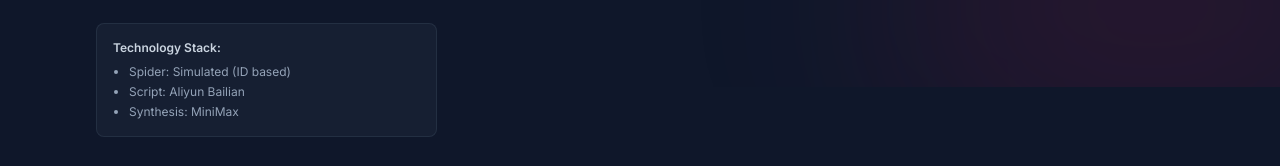
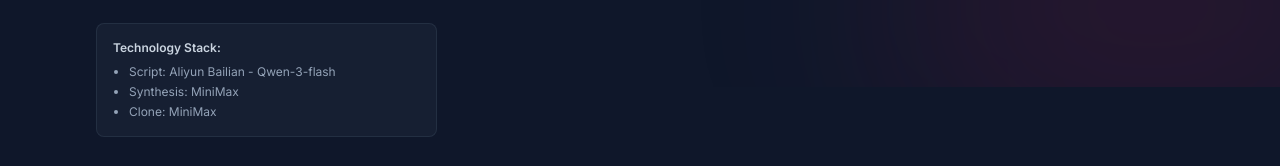
Before and after one commit to CrossLee/vibehacks-weibodcast, a React (Vite) app: page / in a window 1280 px wide. Shown: the part 713-879 px from the top of the page. Built offline with nearby package versions, Linux system fonts and the light colour scheme.

Commit message:
更新技术栈说明：使用Qwen-3-flash模型

```diff
--- a/App.tsx
+++ b/App.tsx
@@ -392,9 +392,10 @@
                     <div className="bg-slate-800/50 p-4 rounded-lg border border-slate-700/50 text-xs text-slate-400 space-y-2">
                         <p className="font-semibold text-slate-300">Technology Stack:</p>
                         <ul className="list-disc pl-4 space-y-1">
-                            <li>Spider: Simulated (ID based)</li>
-                            <li>Script: Aliyun Bailian</li>
+                            {/* <li></li> */}
+                            <li>Script: Aliyun Bailian - Qwen-3-flash</li>
                             <li>Synthesis: MiniMax</li>
+                            <li>Clone: MiniMax</li>
                         </ul>
                     </div>
                 </div>
```
